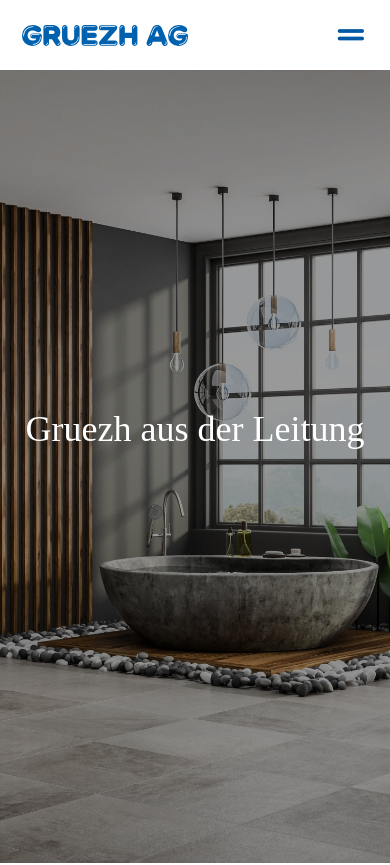
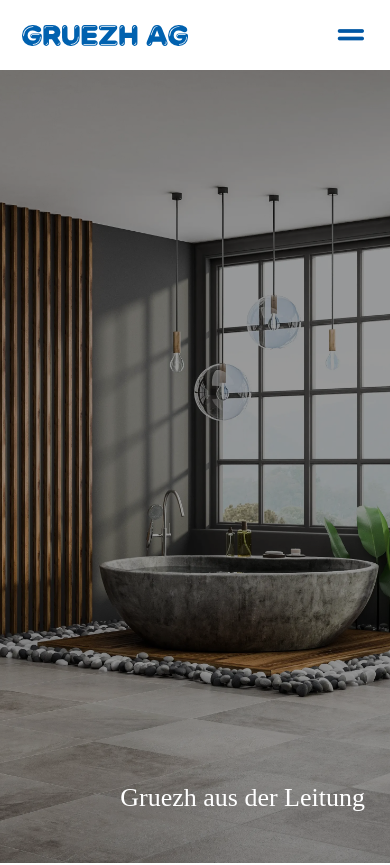
Before and after one commit to bosdos12/gruezh, a Next.js app: page /uberuns in a window 390 px wide. Shown: the top 865 px of the page. Built offline with nearby package versions, Linux system fonts and the light colour scheme; a web font is replaced by a local one.

Commit message:
oaopsdaksdkla

```diff
--- a/app/globals.css
+++ b/app/globals.css
@@ -322,11 +322,12 @@ iframe {
 @media (max-width: 768px) {
 
   #ausderleitungtextdesktop {
-    margin-left: auto;
-    margin-right: auto;
-    text-align: center;
-    font-size: 36px;
-    padding-top: 40vh;
+    position: absolute;
+    left: auto;
+    right: 25px;
+    top: auto;
+    bottom: 50px;
+    font-size: 26px;
   }
 
   .scalableimgtitle {
```
